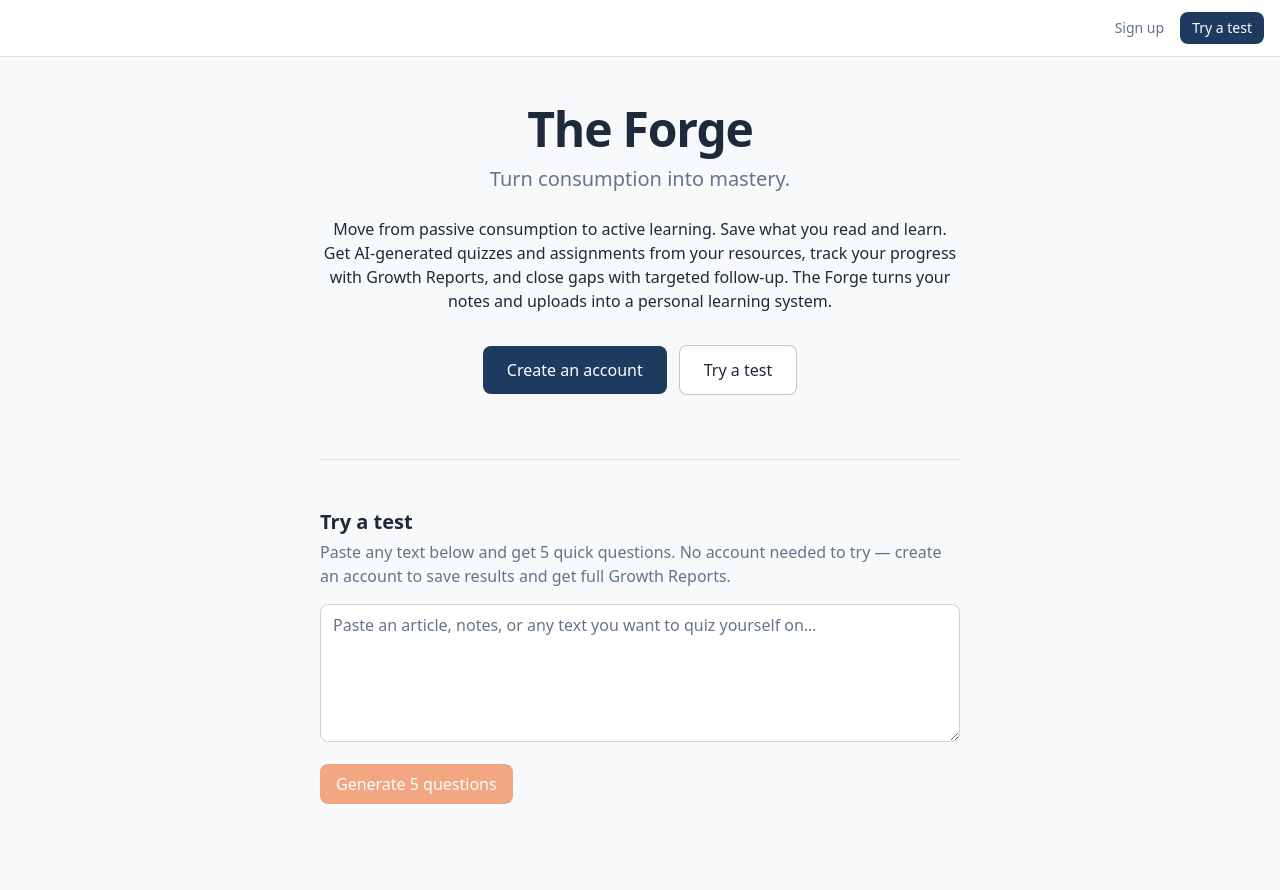
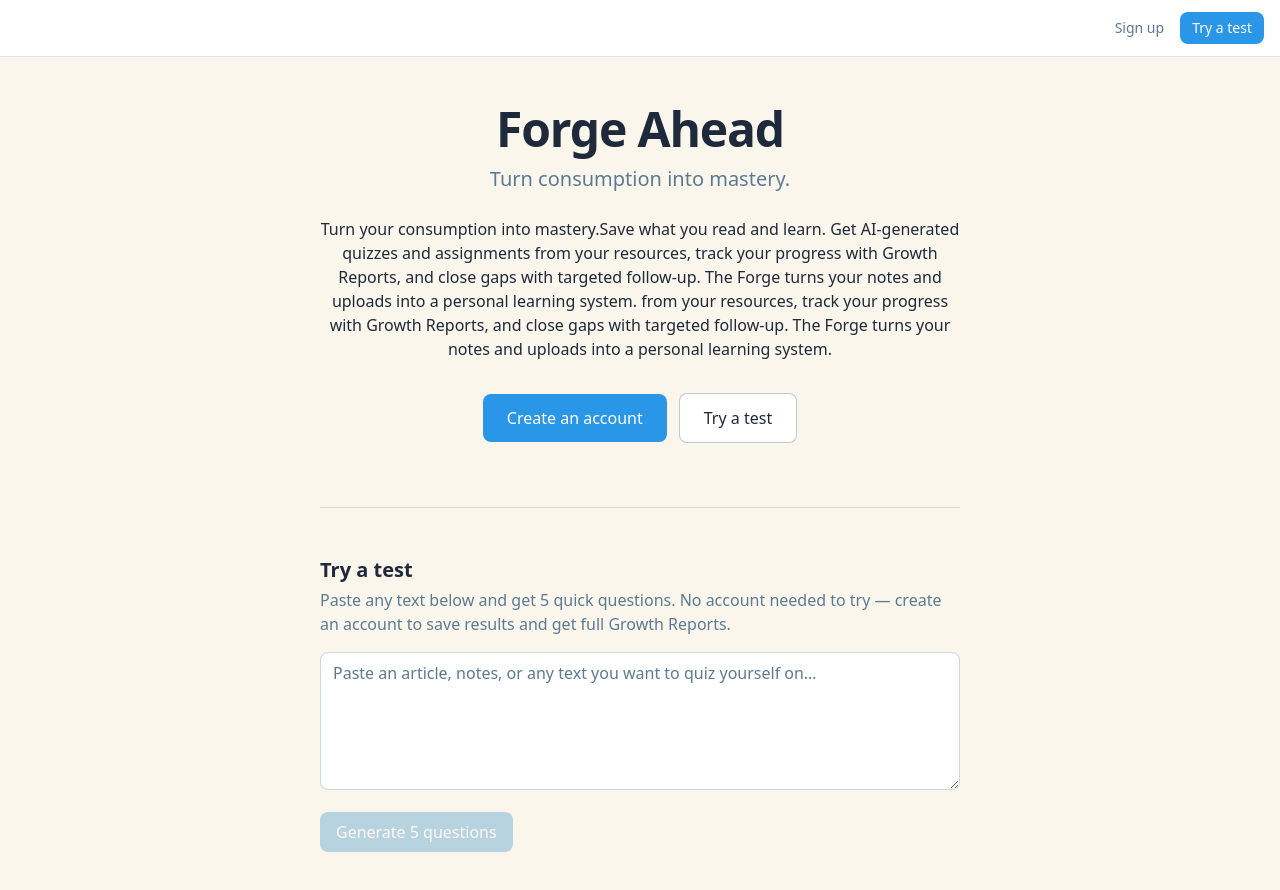
Before and after one commit to cusumanotechlearnings/demoalongspeckit, a Next.js app: page / in a window 1280 px wide. Shown: the top 890 px of the page. Before the commit the page ends 852 px from the top, so only its background shows below. Built offline with nearby package versions, Linux system fonts and the light colour scheme; no server answers.

Commit message:
small changes for demoing purposes

```diff
--- a/app/globals.css
+++ b/app/globals.css
@@ -1,24 +1,32 @@
 @import "tailwindcss";
 
-/* The Forge: "Modern Academic" — Paper White background, Deep Navy primary, Growth Green & Alert Orange accents */
+/* The Forge: palette — cream background, vibrant blue primary, growth green, soft blues */
 :root {
-  /* Background: Paper White / Soft Slate — reduces eye strain, not pure white */
-  --background: #f8f9fa;
+  /* Palette */
+  --palette-light-blue: #90D5FF;
+  --palette-cream: #FAF6EB;
+  --palette-vibrant-blue: #2A96E8;
+  --palette-muted-blue: #77B1D4;
+  --palette-green: #6BE858;
+  --palette-pale-cyan: #E8FFFF;
+
+  /* Background: cream / pale cyan */
+  --background: var(--palette-cream);
   --surface: #ffffff;
-  --surface-subtle: #f1f5f9;
+  --surface-subtle: var(--palette-pale-cyan);
 
-  /* Primary: dark navy blue for CTAs */
-  --primary: #1e3a5f;
+  /* Primary: vibrant blue for CTAs and links */
+  --primary: var(--palette-vibrant-blue);
 
-  /* Secondary: Growth Green — success states, progress, "knowledge gap filled" */
-  --secondary: #059669;
+  /* Secondary: growth green — success, progress */
+  --secondary: var(--palette-green);
 
-  /* Accent: Alert Orange — CTAs only (e.g. Generate Assignment) for mental energy */
-  --accent: #ea580c;
+  /* Accent: muted blue — secondary actions, highlights */
+  --accent: var(--palette-muted-blue);
 
   /* Text */
   --text-primary: #1e293b;
-  --text-muted: #64748b;
+  --text-muted: #5c7a94;
 
   /* Legacy aliases for body */
   --foreground: var(--text-primary);
--- a/app/page.tsx
+++ b/app/page.tsx
@@ -87,13 +87,13 @@ export default function Home() {
         {/* Hero & sell */}
         <section className="text-center">
           <h1 className="text-4xl font-bold tracking-tight text-[var(--text-primary)] sm:text-5xl">
-            The Forge
+            Forge Ahead
           </h1>
           <p className="mt-3 text-xl text-[var(--text-muted)]">
             Turn consumption into mastery.
           </p>
           <p className="mt-6 text-[var(--text-primary)]">
-            Move from passive consumption to active learning. Save what you read and learn. Get AI-generated quizzes and assignments
+            Turn your consumption into mastery.Save what you read and learn. Get AI-generated quizzes and assignments from your resources, track your progress with Growth Reports, and close gaps with targeted follow-up. The Forge turns your notes and uploads into a personal learning system.
             from your resources, track your progress with Growth Reports, and
             close gaps with targeted follow-up. The Forge turns your notes and
             uploads into a personal learning system.
```
